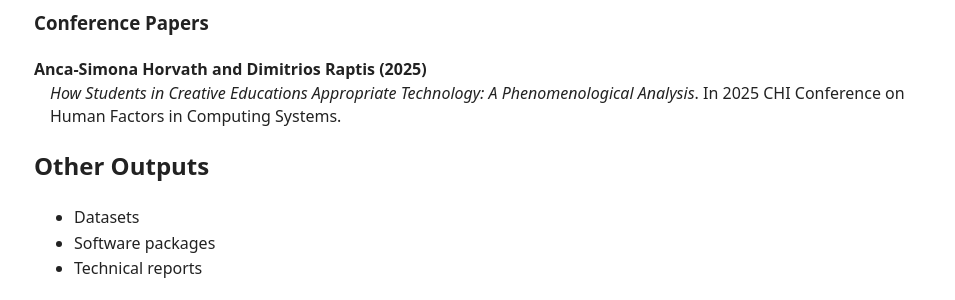
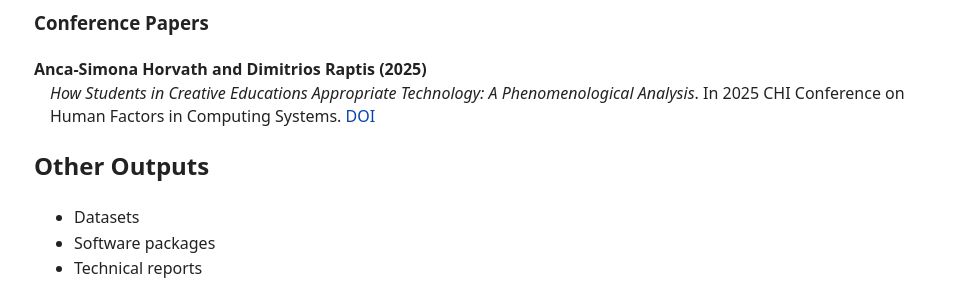
Before and after one commit to anqua/at-a, a Jekyll site: the page built from outputs.md, in a window 1280 px wide. Shown: the part 364-664 px from the top of the page, without its empty margins (156-1111 px from the left). Built offline with Jekyll 4.4.1, drawn with Linux system fonts in a browser that asks for light colours.

Commit message:
Update outputs.md

```diff
--- a/outputs.md
+++ b/outputs.md
@@ -26,6 +26,7 @@ title: Outputs
   <dt>{{ pub.authors }} ({{ pub.year }})</dt>
   <dd>
     <em>{{ pub.title }}</em>. In {{ pub.conference }}.
+    {% if pub.doi %}<a href="https://doi.org/{{ pub.doi }}" target="_blank">DOI</a>{% endif %}
   </dd>
 {% endfor %}
 </dl>
```
